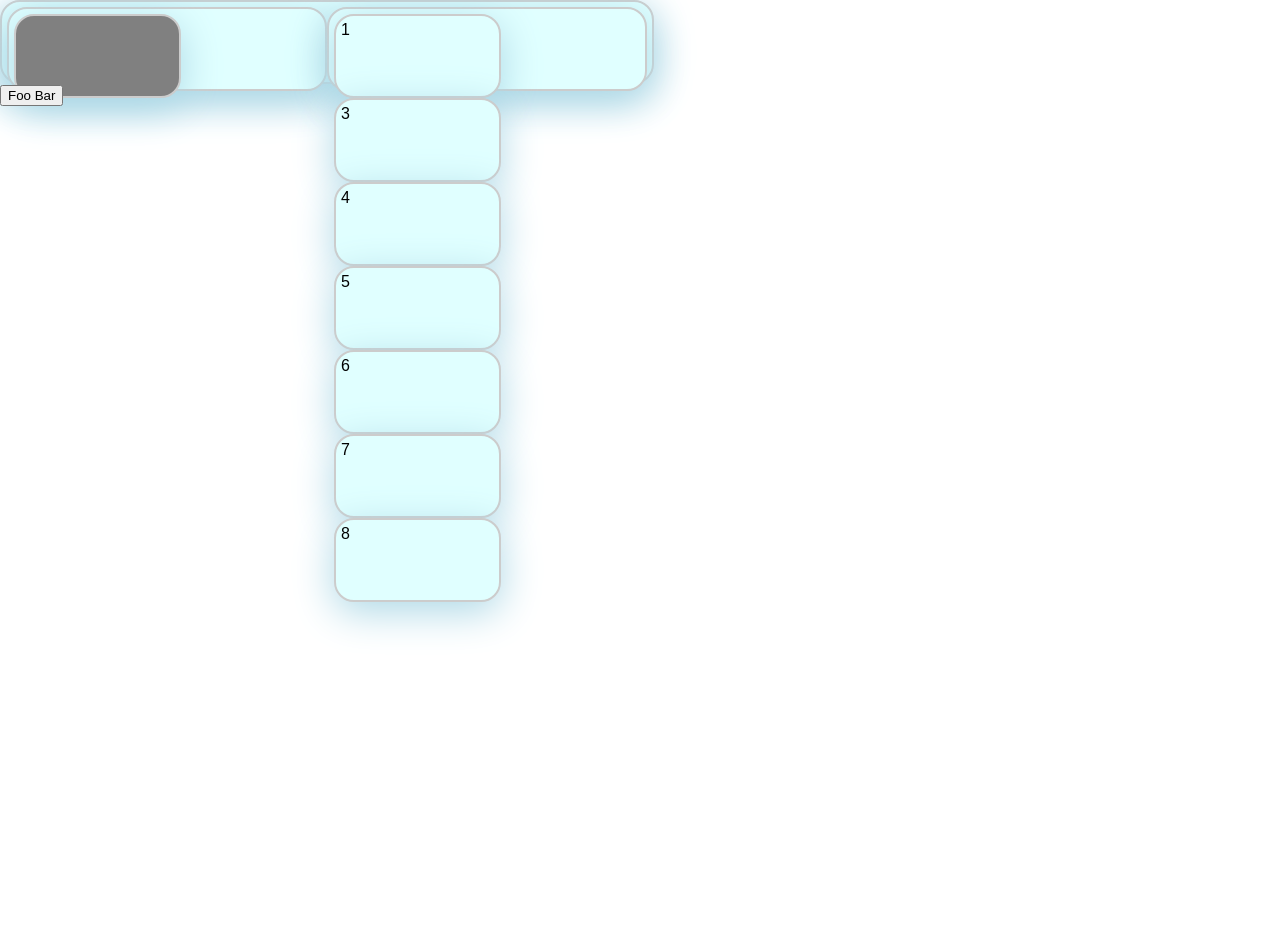
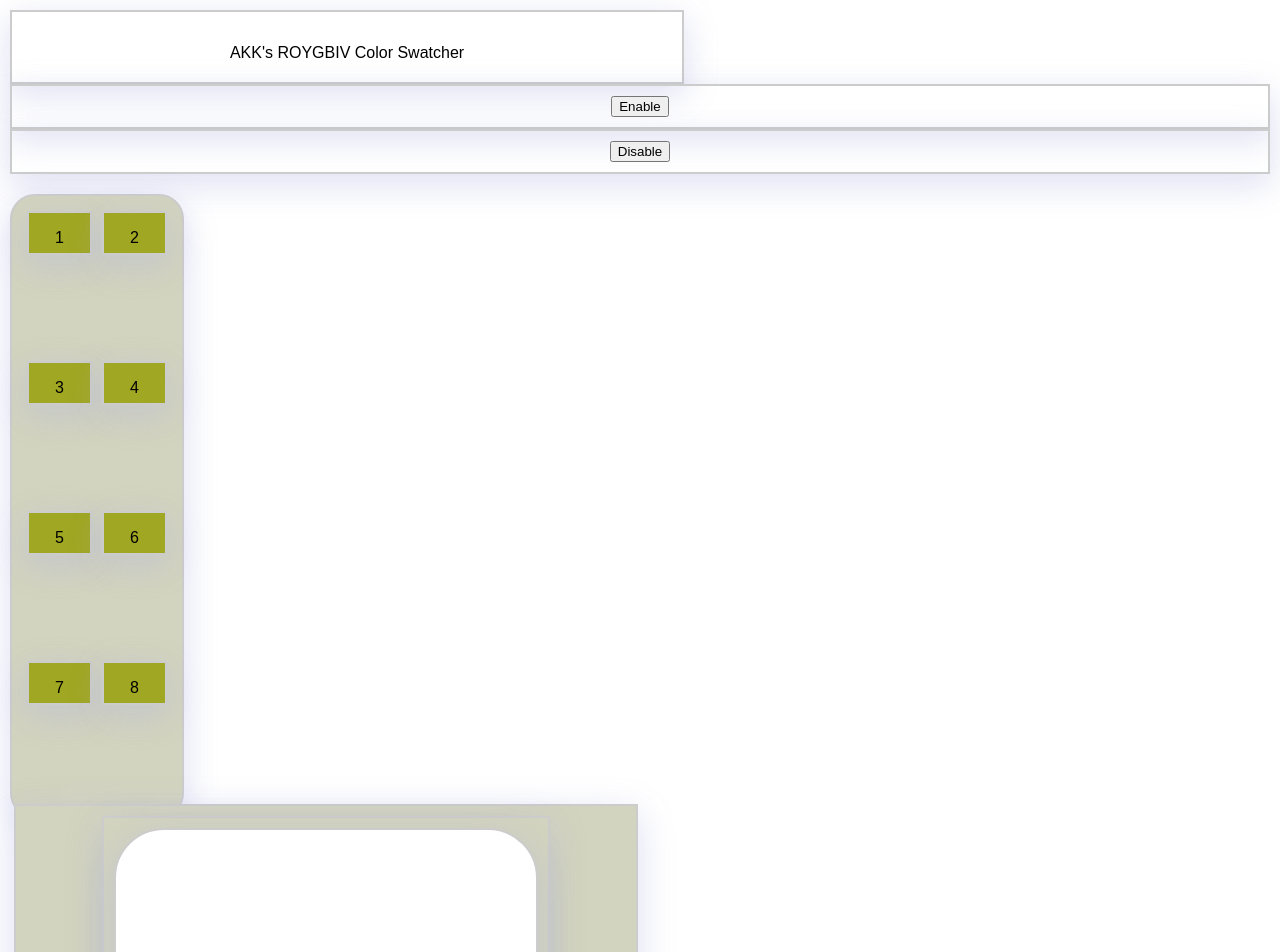
Before and after one commit to 464squad/design-pad, a React (Create React App) app: page / in a window 1280 px wide. Shown: the top 952 px of the page. Before the commit the page ends 800 px from the top, so only its background shows below. Built offline with nearby package versions, Linux system fonts and the light colour scheme; the HTML template or start-up script is replaced by a standard one.

Commit message:
modified the enable and disable button

```diff
--- a/src/App.js
+++ b/src/App.js
@@ -1,12 +1,11 @@
 import React from 'react';
-import Container from './components/Container'
-//import EditButton from '.components/EditButton'
+import DesignContainer from './components/DesignContainer'
 
 
 function App() {
   return (
     <div className="App">
-      <Container />
+      <DesignContainer />
     </div>
   );
 }
--- a/src/components/Btn.js
+++ /dev/null
@@ -1,42 +0,0 @@
-import React from 'react';
-
-class Btn extends React.Component {
-
-    state = {
-        disabled: false
-    };
-
-    handler() {
-        let handler = this.props.handler();
-
-        if (handler && Promise.resolve(handler)) {
-            // Disable button
-            this.setState({disabled: true});
-            return handler.then(() => {
-                return this.setState({disabled: false});
-            }).catch(() => {
-                return this.setState({disabled: false});
-            });
-        }
-    }
-
-    attrs() {
-        return {
-            children : this.props.name,
-            type     : 'button',
-            role     : 'button',
-            onClick  : this.handler.bind(this),
-            disabled : this.state.disabled
-        };
-    }
-
-    render() {
-        return <button {...this.attrs()} />;
-    }
-}
-
-Btn.defaultProps = {
-    handler: () => {}
-};
-
-export default Btn;
--- a/src/components/Container.js
+++ /dev/null
@@ -1,26 +0,0 @@
-import React from 'react';
-import '../container.css';
-import DesignContainer from './DesignContainer';
-//import 'bootstrap/dist/css/bootstrap.css';
-import Btn from './btn';
-
-
-class Container extends React.Component {
-
-    btn = {
-        name: 'Foo Bar',
-        handler: () => new Promise((resolve) => setTimeout(() => resolve(), 3000))
-    };
-
-    render(){
-        return(
-            <div className="entire_container">
-                <DesignContainer />
-                <Btn name={this.btn.name} handler={this.btn.handler.bind(this)} />
-
-            </div>
-        )
-    }
-}
-
-export default Container
--- a/src/components/DesignContainer.js
+++ b/src/components/DesignContainer.js
@@ -1,7 +1,8 @@
 import React from 'react';
 import DesignPad from './DesignPad.js'
 import PadInput from './PadInput.js'
-import { forStatement } from '@babel/types';
+import '../design.css'
+
 
 class DesignContainer extends React.Component {
     constructor(props){
@@ -18,13 +19,38 @@ class DesignContainer extends React.Component {
 
     render(){
         return(
-            <div style={{display: 'flex'}}>
-                <DesignPad currentInput={this.state.currentInput}/>
+            <div
+            className = "designContainer"
+            >
+                <div className = "siteTitle" >
+                    <p> AKK's ROYGBIV Color Swatcher</p>
+                </div>
+
+                    <div class = 'enablebutton' >
+                    <button onClick={console.log('Test Enable Button')}>
+                        Enable
+                    </button>
+                     </div>
+
+                    <div class = 'disablebutton'>
+                    <button onClick={console.log('Test Disable Button')}
+                            draggable={false}>
+                    Disable
+                    </button>
+                    </div>
+
                 <PadInput onDrag={this.updateCurrentInput}/>
+                <div className ="designBoard" >
+                    <DesignPad currentInput={this.state.currentInput}/>
+                    <DesignPad currentInput={this.state.currentInput}/>
+                    <DesignPad currentInput={this.state.currentInput}/>
+                    <DesignPad currentInput={this.state.currentInput}/>
+                </div>
+
             </div>
-
         )
     }
+
 }
 
 export default DesignContainer
--- a/src/components/DesignPad.js
+++ b/src/components/DesignPad.js
@@ -1,5 +1,5 @@
 import React from 'react'
-import '../designpad.css';
+import '../design.css';
 
 
 class DesignPad extends React.Component {
@@ -7,7 +7,7 @@ class DesignPad extends React.Component {
         super(props);
 
         this.state = {
-            color: 'gray'
+            color: 'white'
         }
     }
 
@@ -31,4 +31,5 @@ class DesignPad extends React.Component {
     }
 }
 
+
 export default DesignPad
--- a/src/components/PadInput.js
+++ b/src/components/PadInput.js
@@ -1,5 +1,5 @@
 import React from 'react';
-import '../designpad.css';
+import '../design.css'
 
 class PadInput extends React.Component {
      constructor(props) {
@@ -7,18 +7,16 @@ class PadInput extends React.Component {
 
      this.state = {
          padButtons: [
-            {id: 1, color: "black" },
-            {id: 3, color: "pink"},
-            {id: 4, color: "purple"},
-            {id: 5, color: "blue"},
-            {id: 6, color: "red"},
-            {id: 7, color: "orange"},
-            {id: 8, color: "yellow"}
-        ],
-
-         draggedInput: {}
-     }
-
+            {id: 1, color: "rgb(250, 4, 4)" },
+            {id: 2, color: "rgb(248, 113, 2)" },
+            {id: 3, color: "rgb(253, 249, 5"},
+            {id: 4, color: "rgb(72, 243, 4)"},
+            {id: 5, color: "rgb(3, 175, 243)"},
+            {id: 6, color: "rgb(67, 2, 247)"},
+            {id: 7, color: "rgb(199, 2, 248)"},
+            {id: 8, color: "rgb(87, 2, 61)"}
+          ]
+       }
      }
 
      onInputDrag = (event, padButton) => {
@@ -26,14 +24,19 @@ class PadInput extends React.Component {
         this.props.onDrag(padButton)
      }
 
+     dragStartHandler(event,padButton) {
+        console.log(event); // undefined
+        this.props.onDragStart(padButton)
+       }
+
     render(){
         const {padButtons} = this.state;
+
         return(
-            <div>
+            <div className= 'padInput'>
                 {
                     padButtons.map((padButton)=>{
                         return(
-
                         <div
                             className= "padButton"
                             key={padButton.id}
@@ -48,11 +51,8 @@ class PadInput extends React.Component {
                 }
             </div>
 
-
         )
     }
-
-
 }
 
 export default PadInput
--- a/src/container.css
+++ /dev/null
@@ -1,12 +0,0 @@
-.entire_container div {
-    height: 70px;
-    width: 100px;
-    border-radius: 20px;
-    border: 2px #ccc solid;
-    padding: 5px;
-    background-color: lightcyan;
-    box-shadow: 0 10px 40px lightblue;
-    font-family: 'Avenir Next', sans-serif;
-    justify-content: space-around;
-    width: 50%;
-    }
--- /dev/null
+++ b/src/design.css
@@ -0,0 +1,124 @@
+.testPad {
+    height: 300px;
+    width: 400px;
+    border-radius: 50px;
+  }
+
+  .designContainer {
+  padding: 10px;
+  }
+
+  .designContainer div {
+  display: flex;
+  line-height: 30px;
+  flex-direction: row;
+  justify-content: center;
+  border: 2px #ccc solid;
+  padding: 10px;
+
+  box-shadow: 0 10px 30px rgba(207, 207, 223, 0.22), 0 10px 35px   rgba(139, 151, 221, 0.22);
+  font-family: 'Avenir Next', sans-serif;
+  justify-content: space-around;
+
+
+  }
+
+  .siteTitle {
+  width: 650px;
+  height: 50px;
+  background-color: white;
+  justify-content: center;
+
+  }
+
+  .enable {
+  position: relative;
+  height: 80px;
+  width: 150px;
+  top: -500px;
+  float: right;
+  flex-direction: row;
+  margin: 465px;
+  }
+
+  .disable {
+    position: relative;
+    height: 80px;
+    width: 150px;
+    top: -490px;
+    float: right;
+    flex-direction: row;
+    margin: 420px;
+    }
+
+  .padInput {
+  position: relative;
+  height: 600px;
+  top: 20px;
+  width: 150px;
+  background-color: #d3d4bf;
+  flex-direction: row;
+  border-radius: 25px;
+  display: flex;
+  flex-wrap: wrap;
+  }
+
+  .designBoard{
+  position: relative;
+  background-color: rgb(211, 212, 191);
+  display: flex;
+  width: 600px;
+  float: left;
+  top: 2px;
+  height: 200px;
+  flex-direction: row;
+  padding: 20px;
+  margin: 4px;
+  display: flex;
+  flex-wrap: wrap;
+  }
+
+
+  .designPad {
+  background-color: white;
+  height: 20px;
+  width: 20px;
+  border-radius: 5px;
+  flex: 1 0 21%;
+  margin: 5px;
+
+
+  }
+
+  .padButton {
+  flex: 1 0 21%;
+  margin: 5px;
+  height: 20px;
+  background-color: rgb(160, 167, 34);
+
+  }
+
+  .padButton1 {
+  background-color: rgb(250, 4, 4);
+  }
+  .padButton2 {
+  background-color: rgb(248, 113, 2);
+  }
+  .padButton3 {
+  background-color: rgb(253, 249, 5);
+  }
+  .padButton4 {
+  background-color: rgb(72, 243, 4);
+  }
+  .padButton5 {
+  background-color: rgb(3, 175, 243);
+  }
+  .padButton6 {
+  background-color: rgb(67, 2, 247);
+  }
+  .padButton7 {
+  background-color: rgb(199, 2, 248);
+  }
+  .padButton8 {
+  background-color: rgb(87, 2, 61);
+  }
--- a/src/designpad.css
+++ /dev/null
@@ -1,102 +0,0 @@
-.designContainer {
-  padding: 10px;
-}
-
-.designContainer div {
-display: flex;
-line-height: 30px;
-flex-direction: row;
-justify-content: center;
-border: 2px #ccc solid;
-padding: 10px;
-
-box-shadow: 0 10px 30px rgba(207, 207, 223, 0.22), 0 10px 35px   rgba(139, 151, 221, 0.22);
-font-family: 'Avenir Next', sans-serif;
-justify-content: space-around;
-
-
-}
-
-.siteTitle {
-width: 650px;
-height: 50px;
-background-color: white;
-justify-content: center;
-
-}
-
-.editButton {
-position: relative;
-height: 50px;
-width: 150px;
-top: -540px;
-float: right;
-flex-direction: row;
-margin: 465px;
-}
-
-.padInput {
-position: relative;
-height: 300px;
-top: 20px;
-width: 150px;
-background-color: rgb(211, 212, 191);
-flex-direction: row;
-border-radius: 25px
-}
-
-.designBoard{
- position: relative;
- background-color: rgb(211, 212, 191);
- display: flex;
- width: 600px;
- float: left;
- top: -1285px;
- height: 300px;
- flex-direction: row;
- padding: 1px;
- margin: 300px;
-}
-
-.designBoard div {
-display: flex;
-flex-direction: row;
-justify-content: center;
-border: 2px #ccc solid;
-box-shadow: 0 10px 30px rgba(207, 207, 223, 0.22), 0 10px 35px   rgba(139, 151, 221, 0.22);
-font-family: 'Avenir Next', sans-serif;
-justify-content: space-around;
-}
-
-.designPad {
-background-color: white;
-height: 212px;
-width: 212px;
-border-radius: 25px;
-
-}
-
-.padButton1 {
-  background-color: rgb(250, 4, 4);
-}
-.padButton2 {
-  background-color: rgb(248, 113, 2);
-}
-.padButton3 {
-  background-color: rgb(253, 249, 5);
-}
-.padButton4 {
-  background-color: rgb(72, 243, 4);
-}
-.padButton5 {
-  background-color: rgb(3, 175, 243);
-}
-.padButton6 {
-  background-color: rgb(67, 2, 247);
-}
-.padButton7 {
-  background-color: rgb(199, 2, 248);
-}
-.padButton8 {
-  background-color: rgb(87, 2, 61);
-}
```
Also changed, not shown: src/editButton.css (deleted).
